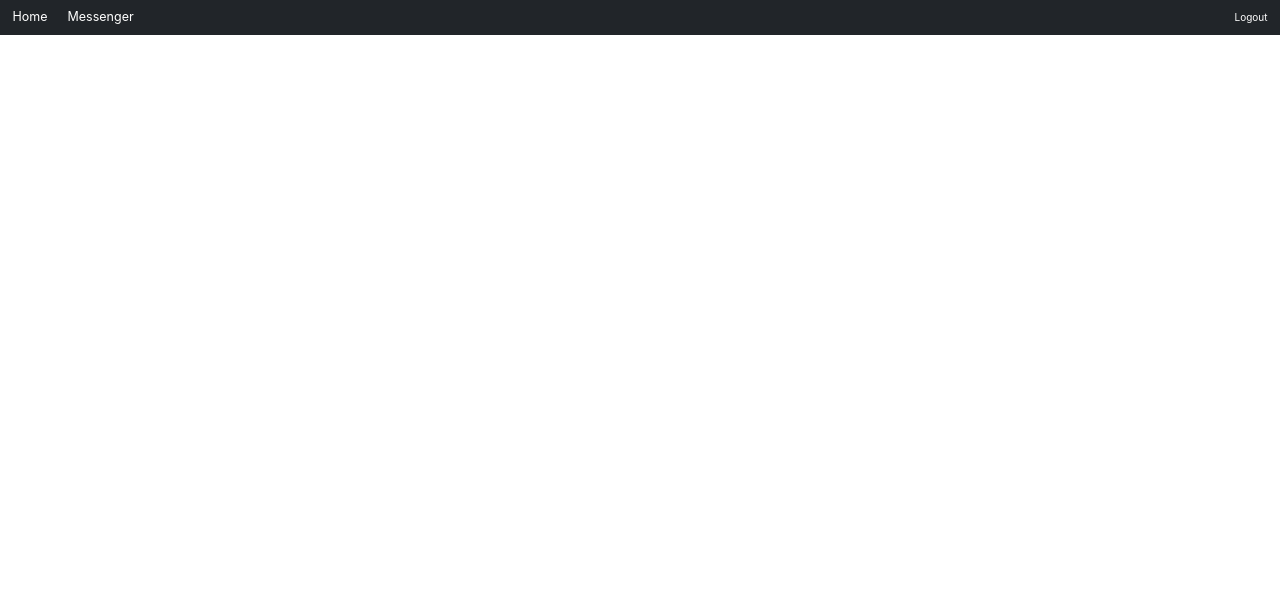
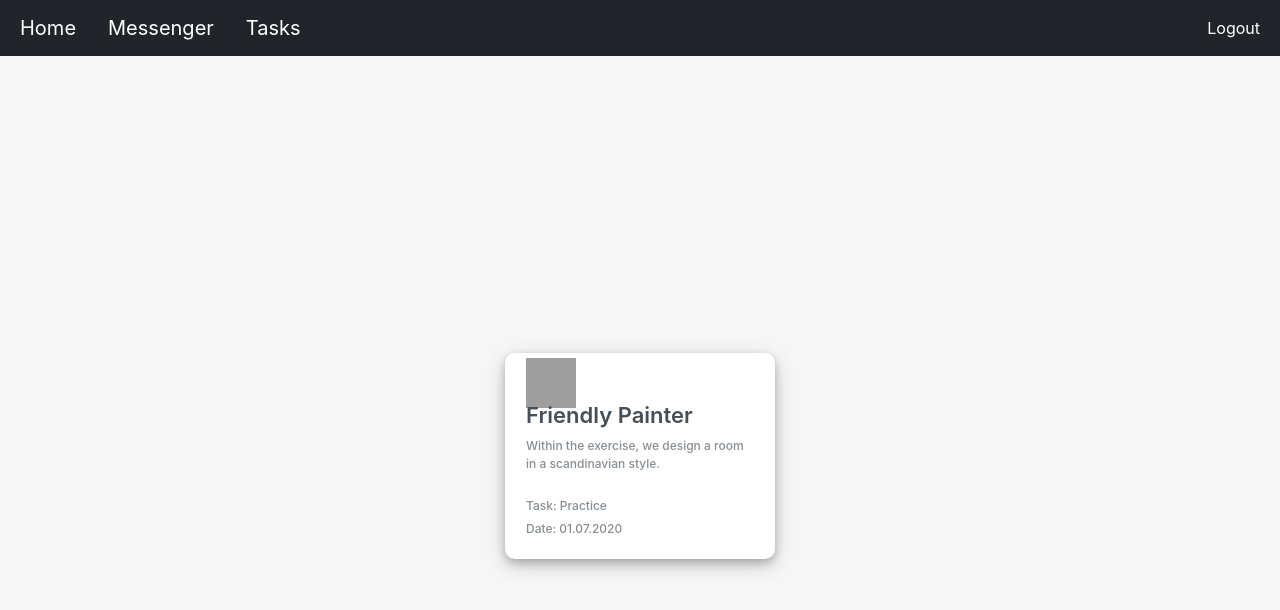
Before and after one commit to cezstepdev/Company-Manager-App, a React (Create React App) app: page /tasks in a window 1280 px wide. Shown: the top 610 px of the page. Built offline with nearby package versions, Linux system fonts and the light colour scheme; grey boxes are pictures that could not be loaded.

Commit message:
TASK DISPLAY ADDED

```diff
--- a/src/App.css
+++ b/src/App.css
@@ -1,6 +1,10 @@
 .form-signin {
   width: 100%;
-  max-width: 330px;
+}
+
+.login-page {
+  max-width: 300px;
+  text-align: center;
 }
 
 .form-signin .checkbox {
--- a/src/App.js
+++ b/src/App.js
@@ -1,11 +1,12 @@
 import './App.css';
-import Nav from "./components/Nav";
+import Nav from "./components/navigation/Nav";
 import Login from "./pages/Login";
 import {BrowserRouter, Route} from "react-router-dom";
 import Home from "./pages/Home";
 import Register from "./pages/Register";
 import Messenger from "./pages/Messenger";
 import React from "react";
+import Tasks from "./pages/Tasks";
 
 function App() {
     return (
@@ -17,6 +18,7 @@ function App() {
                     <Route path="/messenger" exact component={Messenger}/>
                     <Route path="/login" component={Login}/>
                     <Route path="/register" component={Register}/>
+                    <Route path="/tasks" component={Tasks}/>
                 </main>
             </BrowserRouter>
         </div>
--- a/src/components/chat-form/Chat-Form.css
+++ b/src/components/chat-form/Chat-Form.css
@@ -23,17 +23,17 @@
   border-right: none;
   color: #330;
   border-radius: 6px 0 0 6px;
-  font-size: 1.4rem;
+  font-size: 1rem;
 }
 
 button {
-  height: 51px;
+  height: 56px;
   flex: 0 0 90px;
   padding: 0 10px;
   background: #0048AA;
   border: 1px solid #002C88;
   color: #FFF;
-  font-size: 1.4rem;
+  font-size: 1rem;
   border-radius: 0 6px 6px 0;
   outline: none;
   cursor: pointer;
--- a/src/components/chat-title/ChatTitle.css
+++ b/src/components/chat-title/ChatTitle.css
@@ -7,7 +7,7 @@
     background: #eee;
     color: #0048AA;
     font-weight: bold;
-    font-size: 2.0rem;
+    font-size: 1.5rem;
     border-radius: 0 10px 0 0;
     box-shadow: 0 1px 3px -1px rgba(0,0,0,0.75);
     padding: 0 20px;
--- a/src/components/conversation/conversation-item/ConversationItem.css
+++ b/src/components/conversation/conversation-item/ConversationItem.css
@@ -3,7 +3,7 @@
     grid-template-columns: 40px 1fr max-content;
     grid-gap: 10px;
     color: #ddd;
-    font-size: 1.3rem;
+    font-size: 1rem;
     border-bottom: 1px solid #002C88;
     padding: 20px 20px 20px 15px;
   }
@@ -36,7 +36,7 @@
   .created-date {
     color: #ddd;
     white-space: nowrap;
-    font-size: 1rem;
+    font-size: .8rem;
   }
 
   .conversation-message {
--- a/src/components/message/MessageList.css
+++ b/src/components/message/MessageList.css
@@ -39,13 +39,13 @@
   }
 
   .message-time {
-    font-size: 1.3rem;
+    font-size: 1rem;
     color: #777;
   }
 
   .message-text {
     padding: 9px 14px;
-    font-size: 1.6rem;
+    font-size: 1rem;
     margin-bottom: 5px;
     width: fit-content;
   }
--- a/src/components/Nav.js
+++ b/src/components/navigation/Nav.js
@@ -45,8 +45,12 @@ const Nav = () => {
                         <li className="nav-item">
                             <Link to="/messenger" className="nav-link active navbar-brand">Messenger</Link>
                         </li>
+                        <li className="nav-item">
+                            <Link to="/tasks" className="nav-link active navbar-brand">Tasks</Link>
+                        </li>
                     </ul>
                 </div>
+
 
                 <div>
                     <ul className="navbar-nav me-auto mb-2 mb-md-0">
--- a/src/containers/shell/ChatShell.css
+++ b/src/containers/shell/ChatShell.css
@@ -15,5 +15,5 @@
 
 #messenger {
   display: inline-flex;
-  margin-left: 400px;
+  margin-left: 300px;
 }
--- a/src/pages/Login.js
+++ b/src/pages/Login.js
@@ -31,7 +31,7 @@ const Login = () => {
     }
 
     return (
-        <form onSubmit={submit}>
+        <form onSubmit={submit} className="login-page">
             <h1 className="h3 mb-3 fw-normal">Please sign in</h1>
 
             <div className="form-floating">
--- a/src/pages/Messenger.css
+++ b/src/pages/Messenger.css
@@ -1,12 +1,7 @@
-html {
-    font-family: Arial, Helvetica, sans-serif;
-    font-size: 10px;
+::-webkit-scrollbar {
+    display: none;
 }
 
 #chat-shell {
-
+    margin: auto;
 }
-
-::-webkit-scrollbar {
-    display: none;
-}
--- /dev/null
+++ b/src/pages/Tasks.css
@@ -0,0 +1,149 @@
+body {
+    background-color: #eee
+}
+
+.main {
+    display: flex;
+    justify-content: center;
+    height: 100vh;
+    align-items: center;
+    background-color: #f6f6f6
+}
+
+.one {
+    width: 270px;
+    background-color: #000;
+    justify-content: center;
+    align-items: center;
+    text-align: center;
+    border-radius: 10px;
+    box-shadow: 0 4px 8px 0 rgba(0, 0, 0, 0.2), 0 6px 20px 0 rgba(0, 0, 0, 0.19)
+}
+
+.pic1 {
+    position: relative;
+    right: 22px;
+    top: 23px
+}
+
+.pic2 {
+    position: relative;
+    left: 25px;
+    top: 17px
+}
+
+.pic3 {
+    position: relative;
+    right: 13px;
+    bottom: 18px
+}
+
+.pic4 {
+    position: relative;
+    left: 14px;
+    bottom: 21px
+}
+
+.project {
+    text-align: center;
+    font-size: 22px;
+    font-weight: 600;
+    color: #fd4040
+}
+
+.quote {
+    text-align: center;
+    font-size: 12px;
+    font-weight: 400;
+    color: #fff
+}
+
+.two {
+    width: 270px;
+    background-color: #fff;
+    justify-content: center;
+    align-items: center;
+    text-align: center;
+    border-radius: 10px;
+    box-shadow: 0 4px 8px 0 rgba(0, 0, 0, 0.2), 0 6px 20px 0 rgba(0, 0, 0, 0.19)
+}
+
+.star {
+    font-size: 20px !important;
+    color: #b1b4b7
+}
+
+.dot {
+    font-size: 20px !important;
+    color: #b1b4b7
+}
+
+.round {
+    border-radius: 50%;
+    background-color: #eee;
+    width: 33px;
+    height: 33px;
+    margin-bottom: -10px;
+    align-items: center;
+    justify-content: center
+}
+
+.name {
+    font-size: 22px;
+    color: #464e56;
+    font-weight: 600;
+    text-align: left
+}
+
+.quote2 {
+    font-size: 12px;
+    font-weight: 500;
+    color: #868e94;
+    text-align: left
+}
+
+.img1 {
+    position: relative;
+    left: 20px;
+    z-index: 28;
+    border: 0.5px solid #6ebde4;
+    border-radius: 50%;
+    background-color: #bcd8e6
+}
+
+.img2 {
+    position: relative;
+    left: 10px;
+    z-index: 29;
+    border: 0.5px solid #6ebde4;
+    border-radius: 50%;
+    background-color: #bcd8e6
+}
+
+.img3 {
+    z-index: 30;
+    border: 0.5px solid #6ebde4;
+    border-radius: 50%;
+    background-color: #bcd8e6
+}
+
+.task {
+    color: #727475
+}
+
+.date {
+    color: #727475
+}
+
+.imgfix {
+    align-content: center;
+    justify-content: center;
+    align-items: center;
+    text-align: center;
+    position: relative;
+    top: 2px
+}
+
+.px-3 {
+    margin: 5px;
+}
--- /dev/null
+++ b/src/pages/Tasks.js
@@ -0,0 +1,37 @@
+import React from "react";
+import './Tasks.css';
+
+const Tasks = () => {
+    return (
+        <div id="main-task-container">
+            <div className="main">
+                <div className="two">
+                    <div className="px-3">
+                        <div className="round">
+                            <img
+                                src="https://img.icons8.com/bubbles/100/000000/girl-with-glasses-art-palette.png"
+                                width="23"/>
+                        </div>
+                    </div>
+                    <div className="px-3 pt-3">
+                        <h3 className="name">Friendly Painter</h3>
+                        <p className="quote2">
+                            Within the exercise, we design a room in a scandinavian
+                            style.
+                        </p>
+                    </div>
+                    <div className="d-flex justify-content-start px-3 align-items-center">
+                        <span className="quote2 pl-2">Task: Practice</span>
+                    </div>
+                    <div className="d-flex justify-content-between px-3 align-items-center pb-3">
+                        <div className="d-flex justify-content-start align-items-center">
+                            <span className="quote2 pl-2">Date: 01.07.2020</span>
+                        </div>
+                    </div>
+                </div>
+            </div>
+        </div>
+    )
+}
+
+export default Tasks;
```
